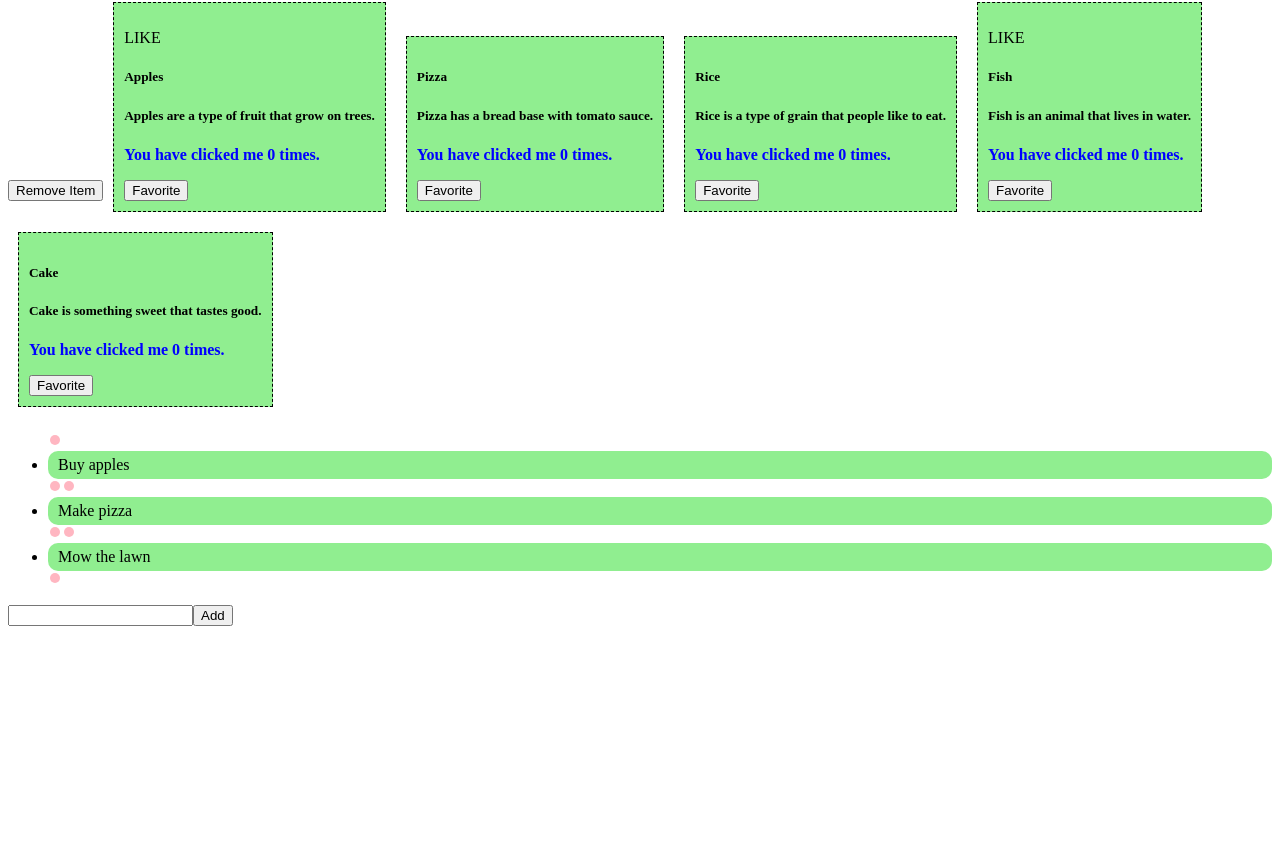
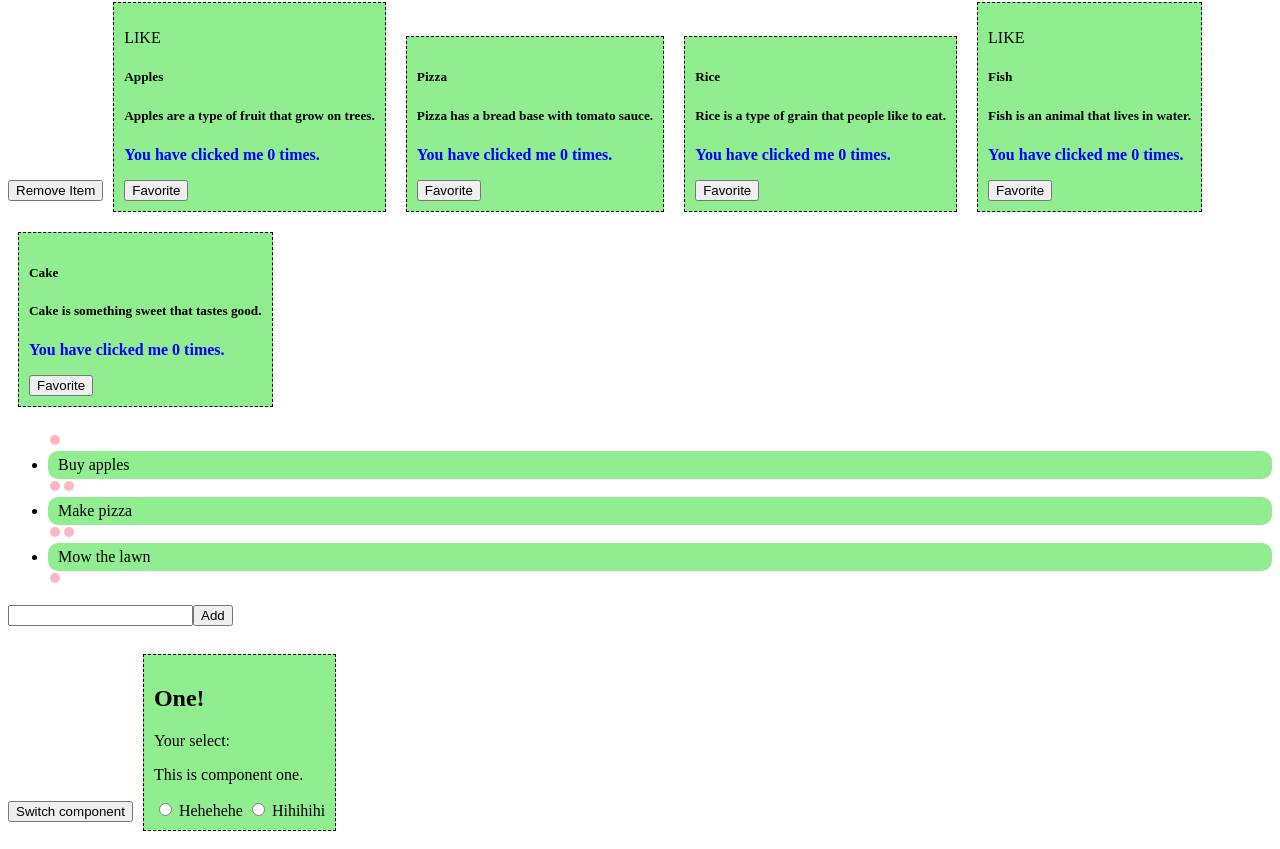
Before and after one commit to hmtuan011103/Vue-Practice, a Vue app in the folder Day4/Vue/: page / in a window 1280 px wide. Shown: the part 146-995 px from the top of the page. Before the commit the page ends 800 px from the top, so only its background shows below. Built offline with nearby package versions, Linux system fonts and the light colour scheme.

Commit message:
Done Dynamic Components

```diff
--- a/Day4/Vue/src/App.vue
+++ b/Day4/Vue/src/App.vue
@@ -22,13 +22,21 @@
   </ul>
   <input type="text" v-model="newItem">
   <button @click="addItem">Add</button>
-
+  <br>
+  <br>
+  <button @click="toggleValue = !toggleValue">Switch component</button>
+  <KeepAlive exclude="CompOne">
+    <component :is="activeComp"></component>
+  </KeepAlive>
 </template>
 
 <script>
+  import CompOne from './components/Dynamic/CompOne.vue'
+  import CompTwo from './components/Dynamic/CompTwo.vue'
   export default {
     data() {
       return {
+        toggleValue: true,
         newItem: '',
         items: ['Buy apples','Make pizza','Mow the lawn'],
         message: 'This is some text',
@@ -74,6 +82,15 @@
         this.items.push(this.newItem);
         this.newItem = '';
       }
+    },
+    components: {
+      'comp-one': CompOne,
+      'comp-two': CompTwo
+    },
+    computed: {
+      activeComp() {
+        return this.toggleValue ? 'comp-one' : 'comp-two';
+      }
     }
   }
 </script>
--- /dev/null
+++ b/Day4/Vue/src/components/Dynamic/CompOne.vue
@@ -0,0 +1,33 @@
+<template>
+    <div>
+        <h2>One!</h2>
+        <p>Your select: {{ msg }}</p>
+        <p>This is component one.</p>
+
+       <label for="order1">
+            <input type="radio" value="Hehehehe" id="order1" name="order" v-model="msg">
+            Hehehehe
+       </label>
+       <label for="order2">
+            <input type="radio" value="Hihihihi" id="order2" name="order" v-model="msg">
+            Hihihihi
+       </label>
+    </div>
+</template>
+
+<script>
+    export default {
+        name: 'CompOne',
+        data() {
+            return {
+                msg: ''
+            }
+        }
+    }
+</script>
+
+<style scoped>
+    div {
+        background-color: blue;
+    }
+</style>
--- /dev/null
+++ b/Day4/Vue/src/components/Dynamic/CompTwo.vue
@@ -0,0 +1,25 @@
+<template>
+    <div>
+        <h2>Two!</h2>
+        <p> Your written: {{ msg }}</p>
+        <p>This is component two.</p>
+
+        <input type="text" v-model="msg">
+    </div>
+</template>
+
+<script>
+    export default {
+        data() {
+            return {
+                msg: ''
+            }
+        }
+    }
+</script>
+
+<style scoped>
+    div {
+        background-color: red;
+    }
+</style>
```
Also changed, not shown: 1 other file (tests, documents, lock files or other folders).
